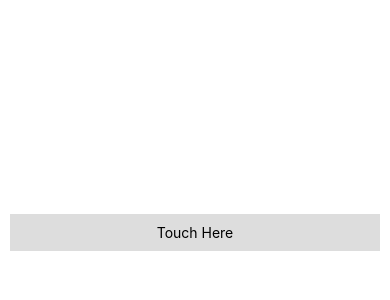
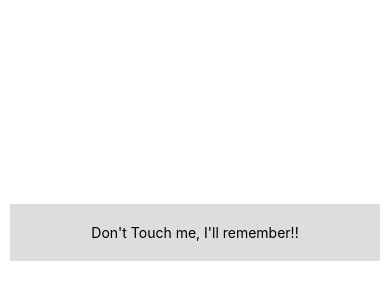
Before and after one commit to RadioActiveReaction/StartReacting, a React Native app in the folder AwesomeProject/: screen / in a window 390 px wide. Shown: the part 180-480 px from the top of the page. Built offline with nearby package versions, Linux system fonts and the light colour scheme.

Commit message:
refactored code

```diff
--- a/AwesomeProject/App.js
+++ b/AwesomeProject/App.js
@@ -26,7 +26,7 @@ export default class App extends Component {
          style={styles.button}
          onPress={this.onPress}
         >
-         <Text> Touch Here </Text>
+         <Text> Don't Touch me, I'll remember!! </Text>
         </TouchableHighlight>
         <View style={[styles.countContainer]}>
           <Text style={[styles.countText]}>
@@ -47,7 +47,7 @@ const styles = StyleSheet.create({
   button: {
     alignItems: 'center',
     backgroundColor: '#DDDDDD',
-    padding: 10
+    padding: 20
   },
   countContainer: {
     alignItems: 'center',
```
